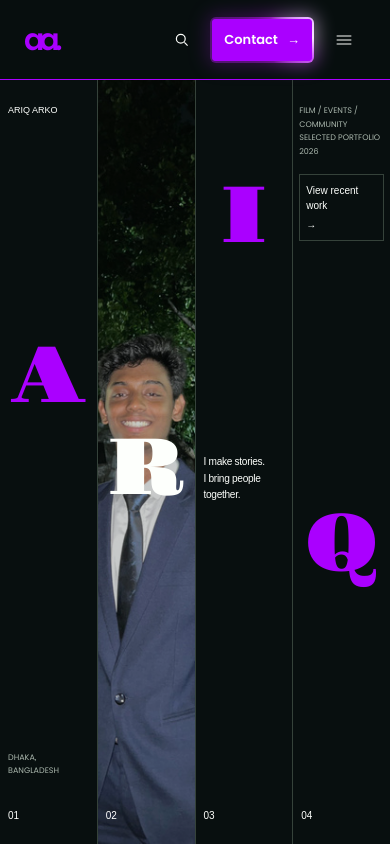
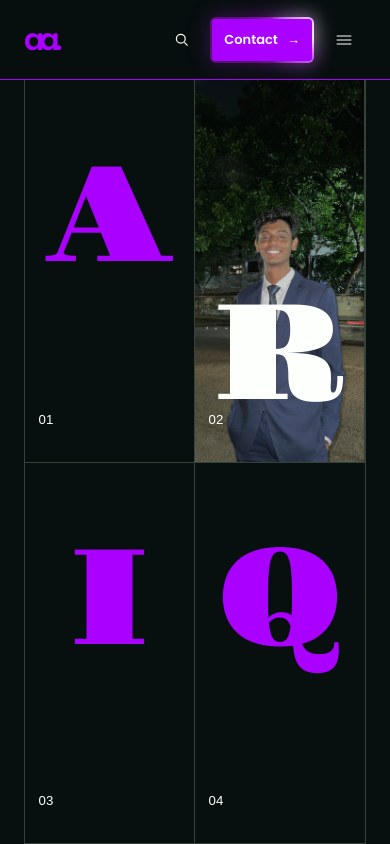
Before and after one commit to GatorAlli/ariq-arko-portfolio, a Next.js app: page / in a window 390 px wide. Built offline with nearby package versions, Linux system fonts and the light colour scheme; a web font is replaced by a local one.

Commit message:
Added grid to the landing page in mobile view to make the page responsive

```diff
--- a/app/globals.css
+++ b/app/globals.css
@@ -269,6 +269,14 @@ textarea.portfolio-input { resize: vertical; min-height: 168px; }
   .contact-orbit { min-width: 100px; }
   .contact-orbit > span { padding-inline: 12px; }
   .contact-arrow { margin-left: 6px; }
+  .landing { display: grid; grid-template-columns: repeat(2, minmax(0, 1fr)); grid-template-rows: repeat(2, minmax(0, 1fr)); margin-inline: var(--page-gutter); border-inline: 1px solid var(--border); }
+  .letter-panel { border-right: 1px solid var(--border); }
+  .panel-i, .panel-q { border-top: 1px solid var(--border); border-bottom: 1px solid var(--border); }
+  .hero-letter { font-size: clamp(112px, 35vw, 230px); }
+  .panel-a .hero-letter, .panel-i .hero-letter, .panel-q .hero-letter { top: 16%; }
+  .panel-r .hero-letter { top: 52%; }
+  .hero-identity, .hero-location, .hero-message, .hero-work { display: none; }
+  .panel-index { left: 8%; bottom: 8%; font-size: clamp(13px, 3.4vw, 22px); }
   .page-intro { padding-block: 40px; }
   .section-space { padding-block: 40px 56px; }
   .about-layout { grid-template-columns: 1fr; }
@@ -289,19 +297,6 @@ textarea.portfolio-input { resize: vertical; min-height: 168px; }
   .wordmark { font-size: 30px; min-width: 40px; }
   .search-trigger { width: 40px; }
   .landing { min-height: 510px; }
-  .hero-letter { font-size: 20.5vw; }
-  .panel-a .hero-letter { top: 33%; }
-  .panel-r .hero-letter { top: 45%; }
-  .panel-i .hero-letter { top: 12%; }
-  .panel-q .hero-letter { top: 55%; }
-  .hero-identity { left: 8px; right: 6px; top: 24px; font-size: 9px; line-height: 1.55; overflow-wrap: anywhere; }
-  .hero-identity span { display: none; }
-  .hero-location { left: 8px; right: 6px; bottom: 66px; font-size: 8px; line-height: 1.6; max-width: 75px; }
-  .panel-index { left: 8px; bottom: 20px; font-size: 10px; }
-  .hero-message { top: 49%; left: 8px; right: 6px; font-size: clamp(10px, 2.6vw, 15px); line-height: 1.6; letter-spacing: -.03em; }
-  .hero-work { top: 24px; left: 6px; right: 6px; }
-  .hero-work p { font-size: 8px; line-height: 1.7; overflow-wrap: anywhere; }
-  .hero-work-link { flex-direction: column; align-items: flex-start; font-size: 10px; line-height: 1.5; padding: 8px 6px; min-height: 64px; gap: 4px; margin-top: 16px; }
   .hero-portrait { object-position: 49% center; }
   .page-title { font-size: clamp(28px, 8vw, 47px); overflow-wrap: anywhere; }
   .section-title { font-size: clamp(25px, 6.7vw, 36px); }
```
